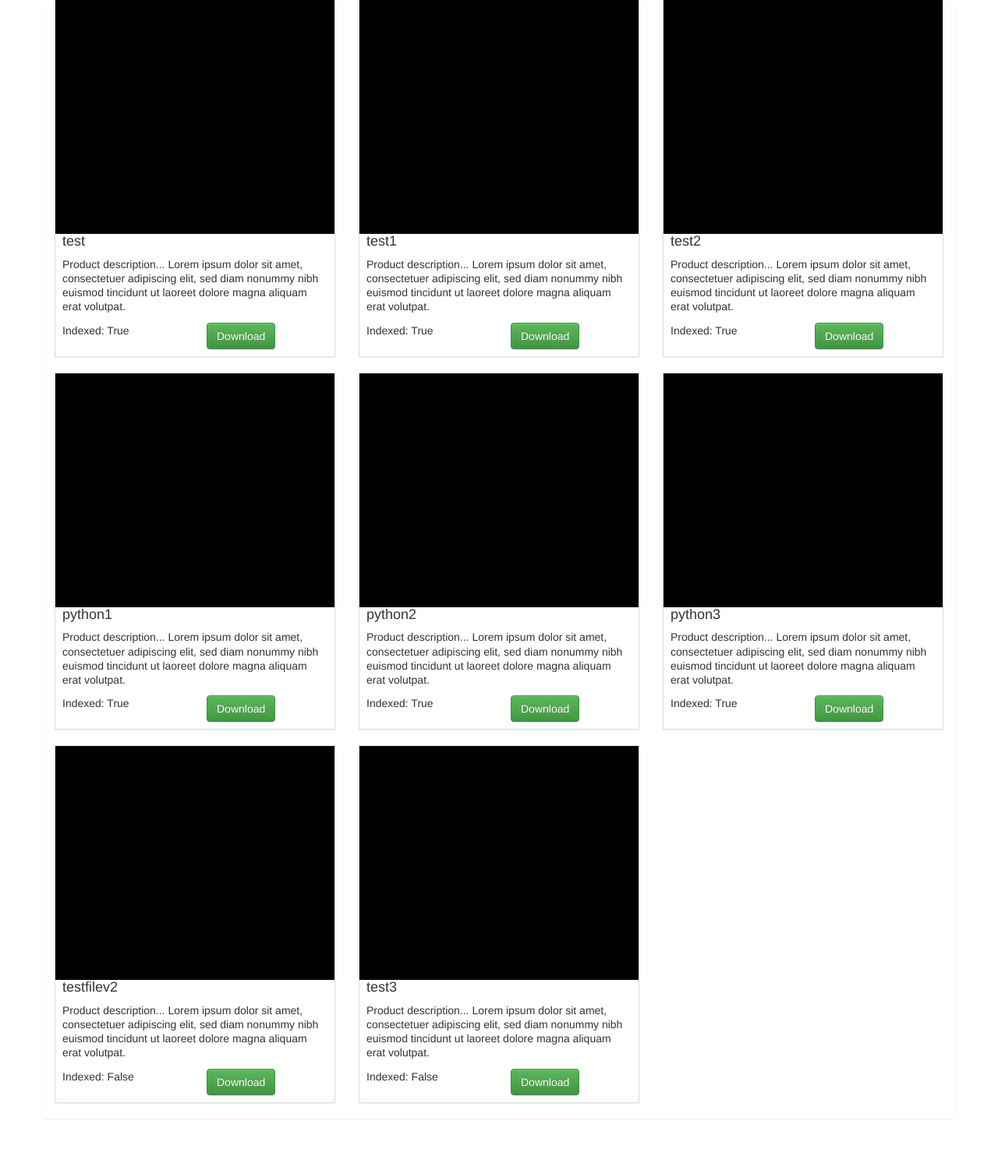
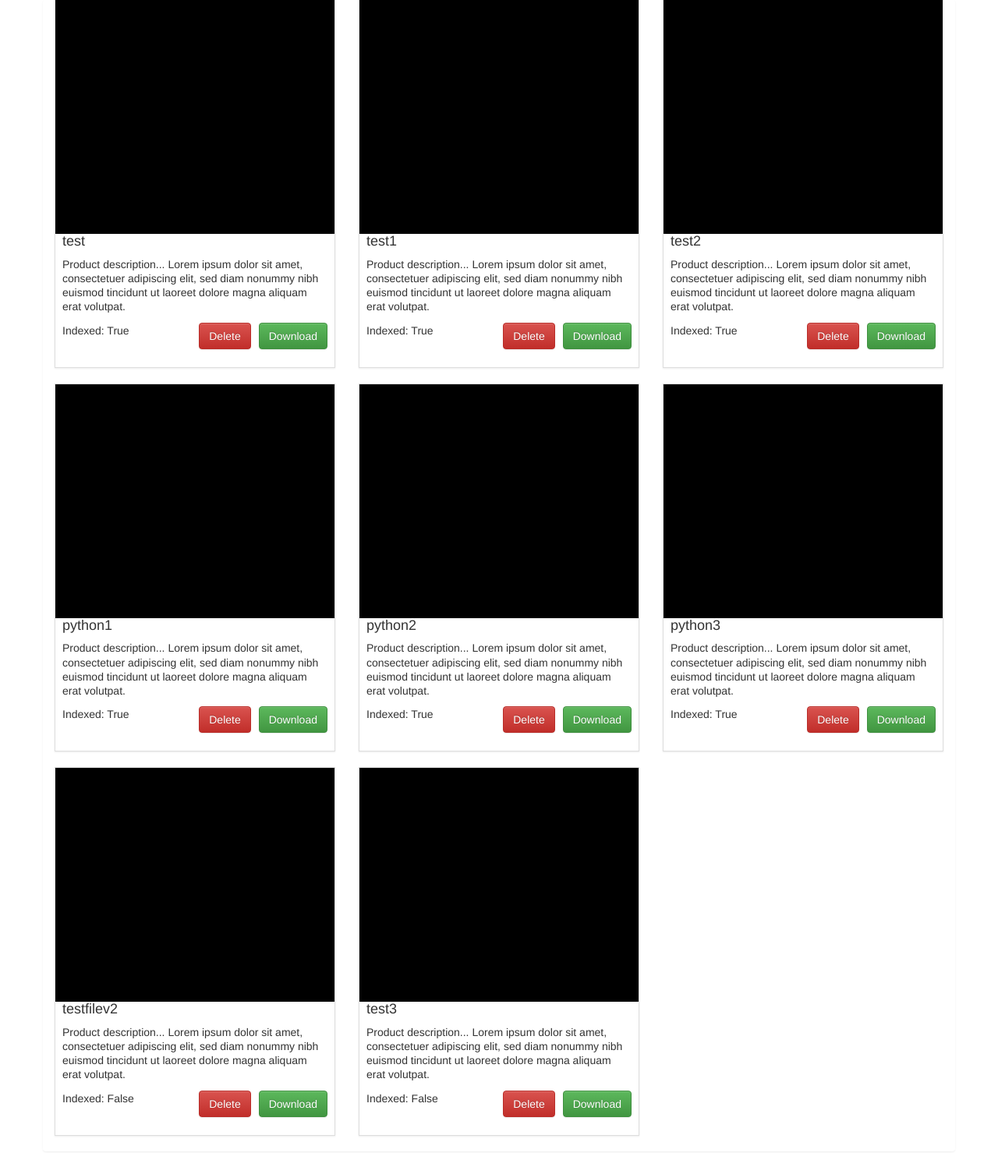
Before and after one commit to drexelsystemslab/PFIAir, a Django app: page /usermodels/ in a window 1280 px wide. Shown: the part 64-1561 px from the top of the page at 78% size. Before the commit the page ends 1500 px from the top, so only its background shows below. Run offline with Django 3.2, Linux system fonts and the light colour scheme; data comes from the database, SQL or seed files in the repository; both versions use the stored data as it was before the commit; some libraries are stand-ins or nearby versions.

Commit message:
Added a delete button

```diff
--- a/PFIAir/urls.py
+++ b/PFIAir/urls.py
@@ -25,5 +25,6 @@ urlpatterns = [
     url(r'^upload/', views.upload, name='upload'),
     url(r'^usermodels/', views.getUserModel, name='getUserModel'),
     url(r'^search/', views.search, name='search'),
-    url(r'^download/(?P<file_pk>.+)$',views.download,name='download')
+    url(r'^download/(?P<file_pk>.+)$',views.download,name='download'),
+    url(r'^delete/(?P<file_pk>.+)$',views.delete,name='delete')
 ] + static(settings.STATIC_URL, document_root=settings.STATIC_ROOT)
--- a/api/templates/UserModelList.html
+++ b/api/templates/UserModelList.html
@@ -9,6 +9,51 @@
 	<script type="text/javascript" src="{% static "OrbitControls.js" %}"></script>
 	<script type="text/javascript" src="{% static "OBJLoader.js" %}"></script>
 	<script type="text/javascript" src="{% static "3dPreview.js" %}"></script>
+	<script type="text/javascript">
+		function getCookie(name) {
+    		var cookieValue = null;
+    		if (document.cookie && document.cookie !== '') {
+        		var cookies = document.cookie.split(';');
+        		for (var i = 0; i < cookies.length; i++) {
+            		var cookie = jQuery.trim(cookies[i]);
+            		// Does this cookie string begin with the name we want?
+            		if (cookie.substring(0, name.length + 1) === (name + '=')) {
+                		cookieValue = decodeURIComponent(cookie.substring(name.length + 1));
+                		break;
+            		}
+        		}
+    		}
+    		return cookieValue;
+		}
+		var csrftoken = getCookie('csrftoken');
+		function csrfSafeMethod(method) {
+    		// these HTTP methods do not require CSRF protection
+    		return (/^(GET|HEAD|OPTIONS|TRACE)$/.test(method));
+		}
+		$.ajaxSetup({
+    		beforeSend: function(xhr, settings) {
+        		if (!csrfSafeMethod(settings.type) && !this.crossDomain) {
+            		xhr.setRequestHeader("X-CSRFToken", csrftoken);
+        		}
+    		}
+		});
+		function deleter(pk){
+			if(window.confirm("Are you sure you want to delete?")){
+			$.ajax({
+					type:"DELETE",
+					url:"/delete/"+pk,
+					success: function(msg) {
+						console.log("Deleted, ready to reload")
+						window.location.reload(false);
+					},
+					error: function (xhr, ajaxOptions, thrownError) {
+						console.log("Delete failed");
+					}
+				});
+			}
+			return false;
+		}
+	</script>
 </head>
 <body>
 	<div class="container">
@@ -25,11 +70,14 @@
 	                    <p class="group inner list-group-item-text">Product description... Lorem ipsum dolor sit amet, consectetuer adipiscing elit,
 	                        sed diam nonummy nibh euismod tincidunt ut laoreet dolore magna aliquam erat volutpat.</p>
 	                    <div class="row">
-	                        <div class="col-xs-12 col-md-6">
+	                        <div class="col-xs-12 col-md-4">
 	                            <p>Indexed: {{ userModel.fields.indexed }}</p>
 	                        </div>
-	                        <div class="col-xs-12 col-md-6">
-	                            <a class="btn btn-success" href="/download/{{userModel.pk}}" target="_blank">Download</a>
+	                        <div class="col-xs-12 col-md-8">
+	                            <a class="btn btn-success" href="/download/{{userModel.pk}}" target="_blank" style="float:right;"">Download</a>
+	                            <form onsubmit="return deleter({{userModel.pk}})" style="float:right;margin-right: 10px;">
+	                            	<input class="btn btn-danger" type="submit" value="Delete">
+	                            </form>
 	                        </div>
 	                    </div>
 	                </div>
--- a/api/views.py
+++ b/api/views.py
@@ -81,6 +81,15 @@ def download(request,file_pk):
 	response['Content-Disposition'] = 'attachment; filename=%s' % file_name
 	return response
 
+def delete(request,file_pk):
+	data = {"success":False}
+	if(request.method == "DELETE"):
+		usermodel = UserModel.objects.get(pk=file_pk)
+		usermodel.delete()
+		data["success"] = True
+
+	return JsonResponse(data)
+
 def handle_uploaded_file(f,form_id):
 	with open("temp/"+form_id+'.um','wb+') as destination:
 		for chunk in f.chunks():
```
Also changed, not shown: db.sqlite3 (deleted), 3 other files.
